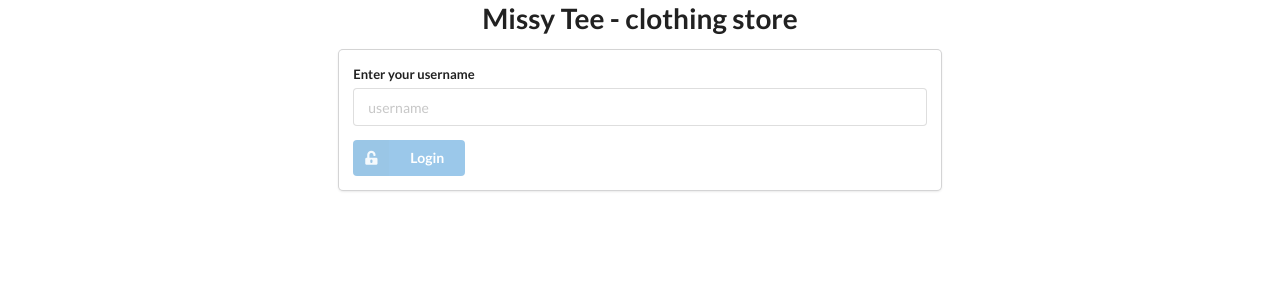
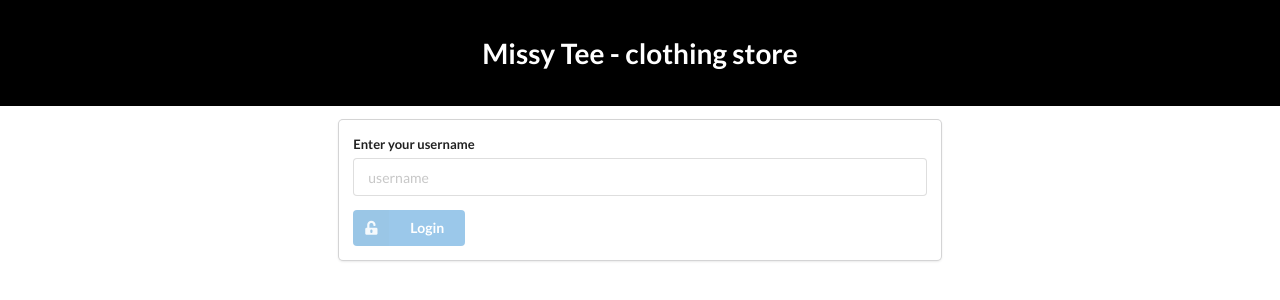
Before and after one commit to amandam2017/api-with-psql-workshop-with-alpine, a website: page public/index.html in a window 1280 px wide. Drawn offline with nearby package versions, Linux system fonts and the light colour scheme.

Commit message:
assed styles

```diff
--- a/public/css/style.css
+++ b/public/css/style.css
@@ -14,6 +14,10 @@ body {
 
 h1{
 	margin: 25px 0;
+	/* border: 2px solid; */
+	background-color: #000;
+	color: #fff;
+	padding:35px !important;
 }
 
 h1, h4{
@@ -54,7 +58,7 @@ img {
 .garment {
 	flex : 1;
 	background-color: beige;
-	border: 1px solid #9f8585;
+	border: 1px solid #000;
 	padding: 1em;
 	margin: 0.25em;
 	border-radius: 0.5em;
--- a/public/index.html
+++ b/public/index.html
@@ -18,25 +18,11 @@
 </head>
 
 <body>
+	<h1>Missy Tee - clothing store</h1>
 
 	<div class="container" x-data="app">
-		<h1>Missy Tee - clothing store</h1>
 		<div class="inner_container">
 			<div class="row">
-				<!-- <div class="loginSection" x-show="!show">
-					<div class="row">
-						<div class="col-sm-3">
-							<label for="" class="form-label">Enter your github username</label>
-						</div>
-						<div class="col-sm-7">
-							<input x-model="userInput" type="text" class="form-control userInput">
-						</div>
-						<div class="col-sm-2">
-							<button x-bind:disabled="userInput.length < 3" @click="login(), console.log(login())"
-								type="button" class="btn btn-primary loginbtn">Login</button>
-						</div>
-					</div>
-				</div> -->
 				<div class="page-login" x-show="!show">
 					<div class="ui centered grid container">
 						<div class="nine wide column">
```
